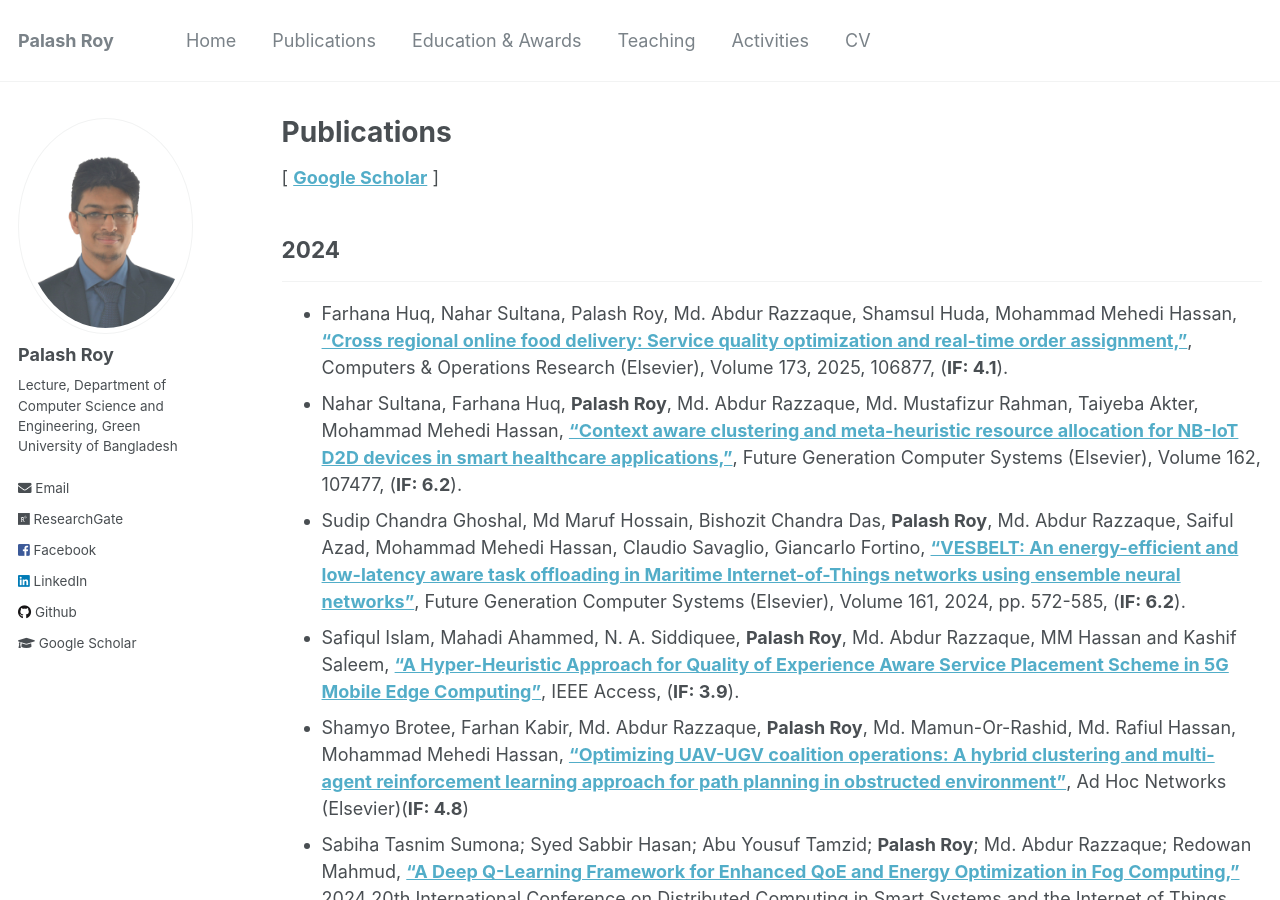
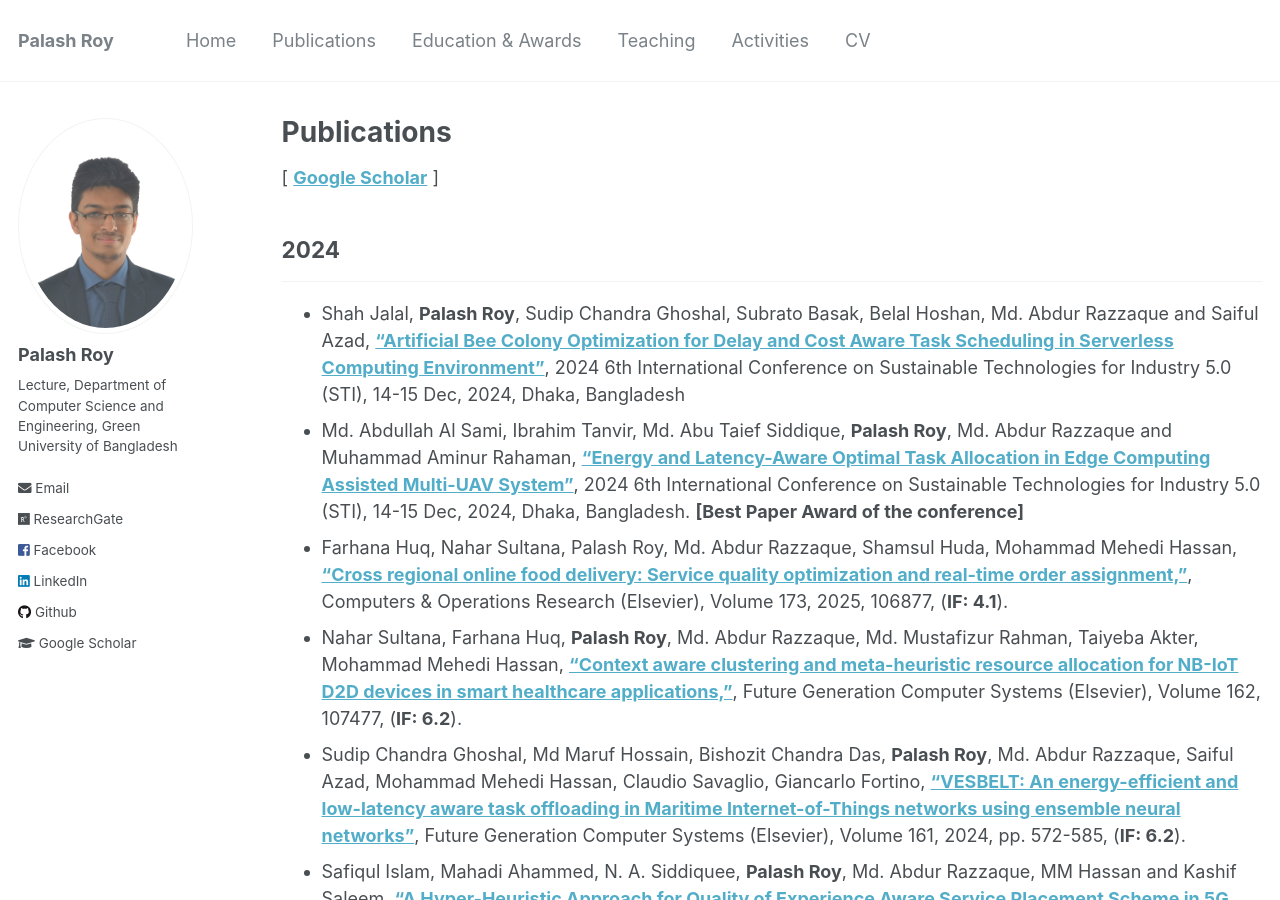
Before and after one commit to PalashRoy975/PalashRoy975.github.io, a Jekyll site: the page built from _pages/publications.md, in a window 1280 px wide and 900 px high. Built offline with Jekyll 4.4.1, drawn with Linux system fonts in a browser that asks for light colours.

Commit message:
Update publications.md

```diff
--- a/_pages/publications.md
+++ b/_pages/publications.md
@@ -8,6 +8,8 @@ author_profile: true
 [ [**Google Scholar**](https://scholar.google.com/citations?user=6YbqlUkAAAAJ&hl=en&authuser=1) ]
 ## 2024
 -----------
+* 	Shah Jalal, **Palash Roy**, Sudip Chandra Ghoshal, Subrato Basak, Belal Hoshan, Md. Abdur Razzaque and Saiful Azad, [**"Artificial Bee Colony Optimization for Delay and Cost Aware Task Scheduling in Serverless Computing Environment"**](), 2024 6th International Conference on Sustainable Technologies for Industry 5.0 (STI), 14-15 Dec, 2024, Dhaka, Bangladesh
+* Md. Abdullah Al Sami, Ibrahim Tanvir, Md. Abu Taief Siddique, **Palash Roy**, Md. Abdur Razzaque and Muhammad Aminur Rahaman, [**"Energy and Latency-Aware Optimal Task Allocation in Edge Computing Assisted Multi-UAV System"**](), 2024 6th International Conference on Sustainable Technologies for Industry 5.0 (STI), 14-15 Dec, 2024, Dhaka, Bangladesh. **[Best Paper Award of the conference]**
 * Farhana Huq, Nahar Sultana, Palash Roy, Md. Abdur Razzaque, Shamsul Huda, Mohammad Mehedi Hassan, [**"Cross regional online food delivery: Service quality optimization and real-time order assignment,"**](https://doi.org/10.1016/j.cor.2024.106877), Computers & Operations Research (Elsevier), Volume 173, 2025, 106877, (**IF: 4.1**).
 * Nahar Sultana, Farhana Huq, **Palash Roy**, Md. Abdur Razzaque, Md. Mustafizur Rahman, Taiyeba Akter, Mohammad Mehedi Hassan, [**"Context aware clustering and meta-heuristic resource allocation for NB-IoT D2D devices in smart healthcare applications,"**](https://www.sciencedirect.com/science/article/pii/S0167739X24004278?dgcid=coauthor), Future Generation Computer Systems (Elsevier), Volume 162, 107477, (**IF: 6.2**).
 * Sudip Chandra Ghoshal, Md Maruf Hossain, Bishozit Chandra Das, **Palash Roy**, Md. Abdur Razzaque, Saiful Azad, Mohammad Mehedi Hassan, Claudio Savaglio, Giancarlo Fortino, [**"VESBELT: An energy-efficient and low-latency aware task offloading in Maritime Internet-of-Things networks using ensemble neural networks"**](https://www.sciencedirect.com/science/article/abs/pii/S0167739X24003960?via%3Dihub), Future Generation Computer Systems (Elsevier), Volume 161, 2024, pp. 572-585, (**IF: 6.2**).
```
